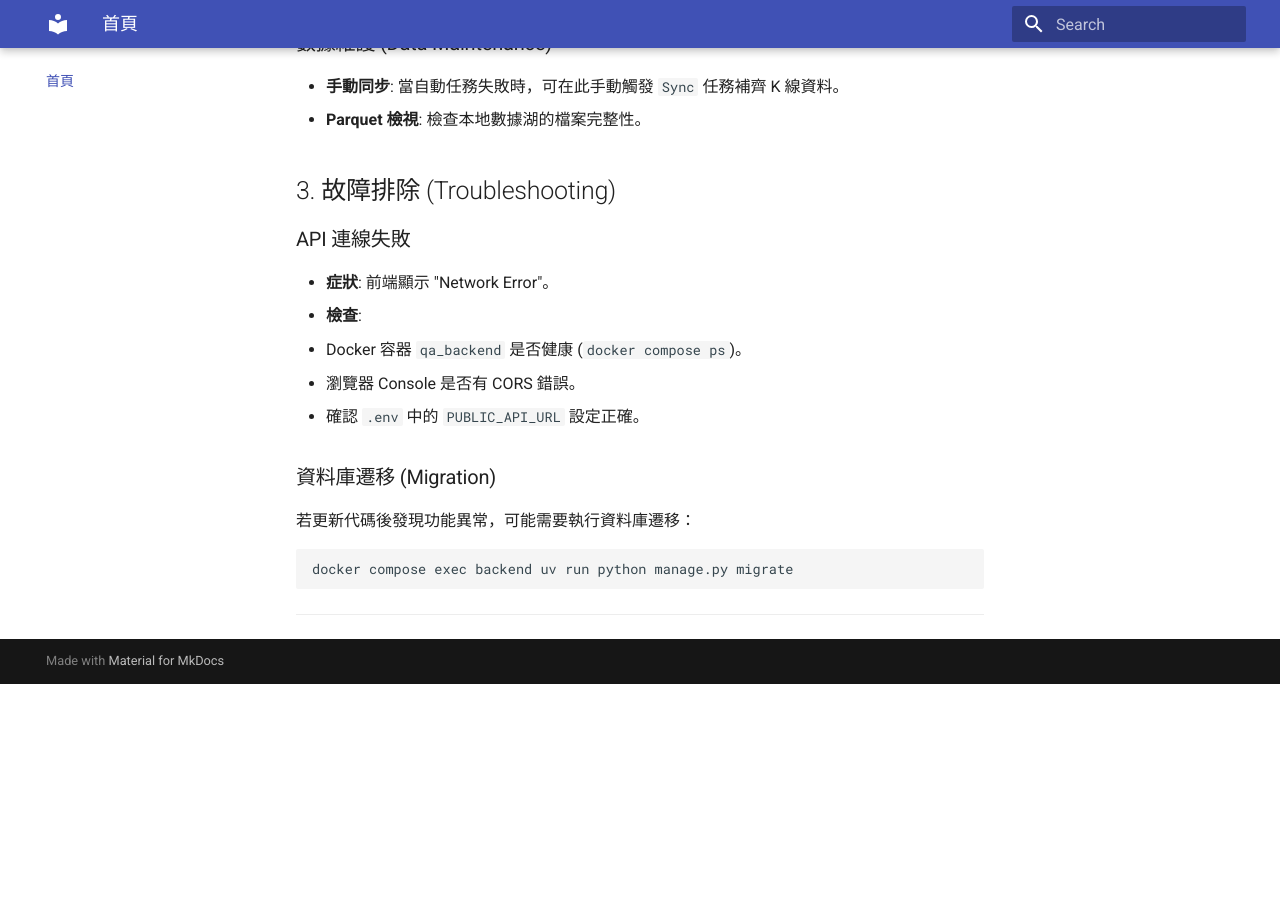
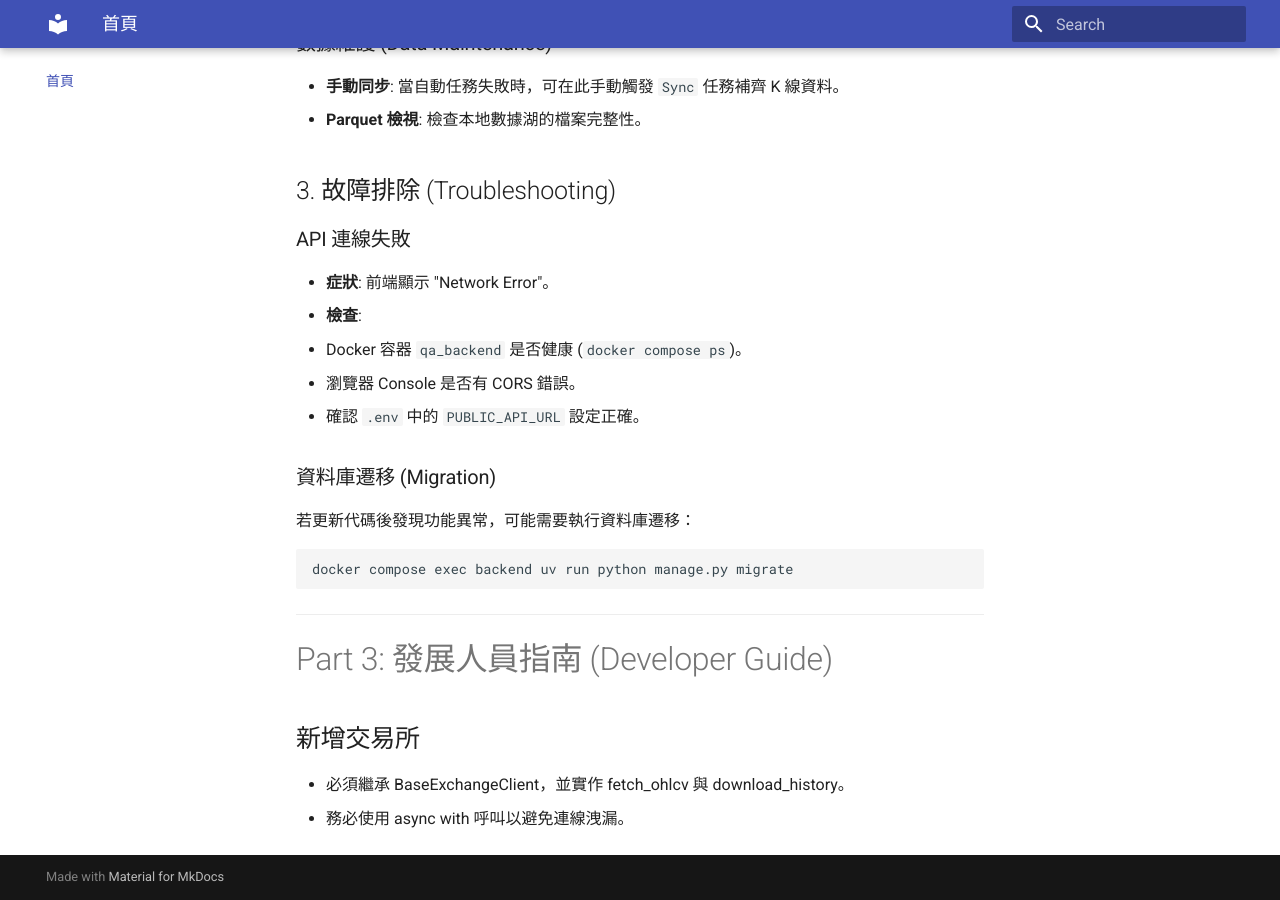
Before and after one commit to dottdev/crypto-qa-doc, an MkDocs documentation site: the page built from docs/index.md, in a window 1280 px wide and 900 px high, scrolled down 2228 px. Built offline with MkDocs 1.6.1 and Material for MkDocs 9.7.7, drawn with Linux system fonts in a browser that asks for light colours; before the commit the page ends 2912 px from its top, so only the background shows below that.

Commit message:
Update from https://github.com/dottdev/crypto-qa/commit/3627942d097c182da46f28e09464bd64a684c90f

````diff
--- a/docs/index.md
+++ b/docs/index.md
@@ -96,3 +96,9 @@ docker compose exec backend uv run python manage.py migrate
 ```
 
 ---
+
+# Part 3: 發展人員指南 (Developer Guide)
+
+## 新增交易所
+- 必須繼承 BaseExchangeClient，並實作 fetch_ohlcv 與 download_history。
+- 務必使用 async with 呼叫以避免連線洩漏。
````
Also changed, not shown: docs/roadmap.md (renamed from docs/ROADMAP.md, +2 -2 lines), docs/api.md (renamed from docs/API.md), docs/readme.md (renamed from docs/README.md).
